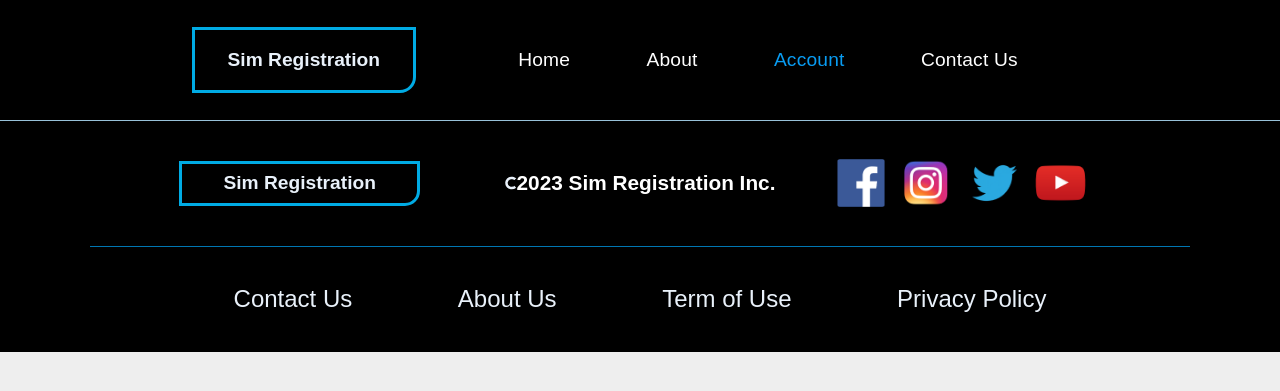
After one commit to SharuHaru/SImcard-Registartion-Project, a PHP site: page /html/account.html in a window 1280 px wide. The commit adds this page. Shown: the top 391 px of the page. Run offline with PHP 8.4, Linux system fonts and the light colour scheme; some web fonts are replaced.

Commit message:
account html

```diff
--- /dev/null
+++ b/css/account.css
@@ -0,0 +1,227 @@
+* {
+    margin: 0;
+    padding: 0;
+    /* border: 1px solid blue; */
+}
+
+body {
+    background-color: #EEEEEE;
+    width: 100%;
+    font-size: 16px;
+    z-index: 99;
+
+}
+
+/* ========================= NAVIGATION BAR ========================= */
+
+/* Desktop Design */
+nav {
+    /* LAYOUT */
+    display: flex;
+    justify-content: center;
+
+    /* STRUCTURE */
+    position: sticky;
+    top: 0;
+    left: 0;
+
+    background: #000000;
+    border-bottom: 1px solid #98C1D9;
+    color: white;
+    width: 100%;
+    height: 15vh;
+    z-index: 100;
+}
+
+
+nav .site-logo {
+    /* LAYOUT */
+    display: flex;
+    justify-content: flex-start;
+    align-items: center;
+
+    /* STRUCTURE */
+    width: 20%;
+
+}
+
+.site-logo .logo {
+    border: 3px solid #00ABE4;
+    border-radius: 0px 0px 1rem 0px;
+    height: 50%;
+    width: 85%;
+    display: flex;
+    justify-content: center;
+    align-items: center;
+
+
+
+    font-family: 'Poppins', sans-serif;
+    font-style: normal;
+    font-weight: 800;
+    font-size: 1.2rem;
+    color: #E9F1FA;
+
+
+}
+
+nav .link-div {
+    width: 50%;
+
+    display: flex;
+    justify-content: center;
+    align-items: center;
+
+    font-family: 'Poppins', sans-serif;
+    font-weight: 500;
+    font-size: 1.2rem;
+    letter-spacing: 0.2px;
+}
+
+.link-div ul {
+    height: 40%;
+    width: 90%;
+    display: flex;
+    justify-content: space-around;
+    align-items: center;
+
+
+}
+
+.link-div ul li {
+    list-style: none;
+    cursor: pointer;
+
+}
+
+.active-li {
+    list-style: none;
+    color: rgba(9, 156, 242, 1);
+
+}
+
+#faqs {
+    display: none;
+}
+
+
+
+
+
+/* ======================= FOOTER SECTION ======================= */
+
+footer {
+    background-color: black;
+    color: white;
+    display: flex;
+    flex-direction: column;
+    justify-content: space-evenly;
+    align-items: center;
+    width: 100%;
+
+}
+
+footer ul {
+    list-style: none;
+}
+
+.footer1 {
+    width: 80%;
+    display: flex;
+    justify-content: space-between;
+    align-items: center;
+
+    padding: 3% ;
+    border-bottom: 1px solid #0076B2;
+
+
+}
+
+footer .footer-logo {
+    /* LAYOUT */
+    display: flex;
+    justify-content: flex-start;
+    align-items: center;
+
+    /* STRUCTURE */
+    width: 30%;
+    padding-left: 5%;
+
+}
+
+.footer-logo .footlogo {
+    border: 3px solid #00ABE4;
+    border-radius: 0px 0px 15px 0px;
+    width: 85%;
+    display: flex;
+    justify-content: center;
+    align-items: center;
+    padding: 3% 0% ;
+
+
+
+    font-family: 'Poppins', sans-serif;;
+    font-style: normal;
+    font-weight: 700;
+    font-size: 1.2rem;
+    color: #E9F1FA;
+
+}
+
+.footer1 span {
+    font-family: 'Poppins', sans-serif;;
+
+    font-weight: 600;
+    font-size: 1.3rem;
+    width: 40%;
+    text-align: center;
+}
+
+.footer1 ul {
+    width: 30%;
+    height: 6vh;
+    display: flex;
+    justify-content: space-evenly;
+    padding-right: 5%;
+}
+
+.footer1 li {
+    height: 100%;
+
+}
+
+.footer1 li img {
+   width: auto;
+   height: 100%;
+}
+
+
+.footer2 {
+    width: 80%;
+    padding-top: 3%;
+    padding-bottom: 3%;
+}
+.footer2 ul {
+    width: 100%;
+    display: flex;
+    justify-content: space-evenly;
+
+    font-family: 'Poppins', sans-serif;;
+
+    font-weight: 500;
+    font-size: 1.5rem;
+
+
+    color: #E9F1FA;
+}
+
+.footer2 li {
+    cursor: pointer;
+}
+
+@media (max-width: 1024px) {
+    * {
+        font-size: 11px;
+    }
+
+}
--- /dev/null
+++ b/html/account.html
@@ -0,0 +1,64 @@
+<!DOCTYPE html>
+<html lang="en">
+<head>
+    <meta charset="UTF-8">
+    <meta http-equiv="X-UA-Compatible" content="IE=edge">
+    <meta name="viewport" content="width=device-width, initial-scale=1.0">
+    <link rel="stylesheet" href="/css/account.css">
+    <link href="https://fonts.cdnfonts.com/css/poppins" rel="stylesheet">
+    <link href='https://fonts.googleapis.com/css?family=Outfit' rel='stylesheet'>
+    <title>Contact Us</title>
+</head>
+<body>
+    <!-- ======================= NAVIGATION BAR ======================= -->
+    <nav>
+        <div class="site-logo">
+            <div class="logo">Sim Registration</div>
+        </div>
+
+        <div class="link-div">
+            <ul>
+                <li id="home">Home</li>
+                <li id="about">About</li>
+                <li class="active-li" id="account">Account</li>
+                <li id="contact">Contact Us</li>
+                <li id="faqs">FAQs</li>
+            </ul>
+        </div>
+    </nav>
+
+
+
+
+
+    <!-- ============================ FOOTER ======================== -->
+    <footer>
+        <div class="footer1">
+            <div class="footer-logo">
+                <div class="footlogo">Sim Registration</div>
+            </div>
+
+            <span><img src="/Images/circle-c.png" alt="c">2023 Sim Registration Inc.</span>
+            <ul>
+                <li><img src="/Images/fb-icon.png" alt="facebook"></li>
+                <li><img src="/Images/insta-icon.png" alt="insta"></li>
+                <li><img src="/Images/twitter-icon.png" alt="twitter"></li>
+                <li><img src="/Images/yt-icon.png" alt="youtube"></li>
+            </ul>
+        </div>
+
+        <div class="footer2">
+            <ul>
+                <li id="contacts">Contact Us</li>
+                <li id="abouts">About Us</li>
+                <li id="term">Term of Use</li>
+                <li id="privacy">Privacy Policy</li>
+            </ul>
+        </div>
+
+
+    </footer>
+
+<script src="/javascript/navfooter.js"></script>
+</body>
+</html>
--- a/index.html
+++ b/index.html
@@ -67,10 +67,9 @@
             <img src="./Images/flashcard.png" alt="" class="emo3">
             <img src="./Images//bilog.png" alt="" class="emo4">
             <img src="./Images/cloud.png" alt="" class="emo5">
-            <img src="./Images/Saly-14.png" alt="" class="sally2">
         </div>
         <div class="blur"></div>
-
+        <img src="./Images/Saly-14.png" alt="" class="sally2">
     </div>
 
     <h3>Start Your Registration Here!</h3>
--- a/javascript/navfooter.js
+++ b/javascript/navfooter.js
@@ -16,10 +16,30 @@ navli.addEventListener('mouseover', function(e) {
 });
 
 navli.addEventListener('mouseout', function (e) {
-        console.log(e);
     const target = e.target;
 
     if (target.matches('li') && !target.classList.contains('active-li')) {
+        target.style.color = 'inherit';
+        target.style.cursor = 'pointer';
+    }
+ });
+
+ //Footer Hover Effect
+ const footerli = document.querySelector('.footer2')
+
+ footerli.addEventListener('mouseover', function(e) {
+    const target = e.target;
+    if(target.matches('li')){
+        target.style.color = 'rgba(5, 0, 255, 0.5)';
+        target.style.cursor = 'pointer';
+    }
+
+ });
+
+ footerli.addEventListener('mouseout', function (e) {
+    const target = e.target;
+
+    if (target.matches('li')) {
         target.style.color = 'inherit';
         target.style.cursor = 'pointer';
     }
```
Also changed, not shown: css/style.css (+8 -22 lines). Lines whose indentation alone changed are shown as unchanged.
